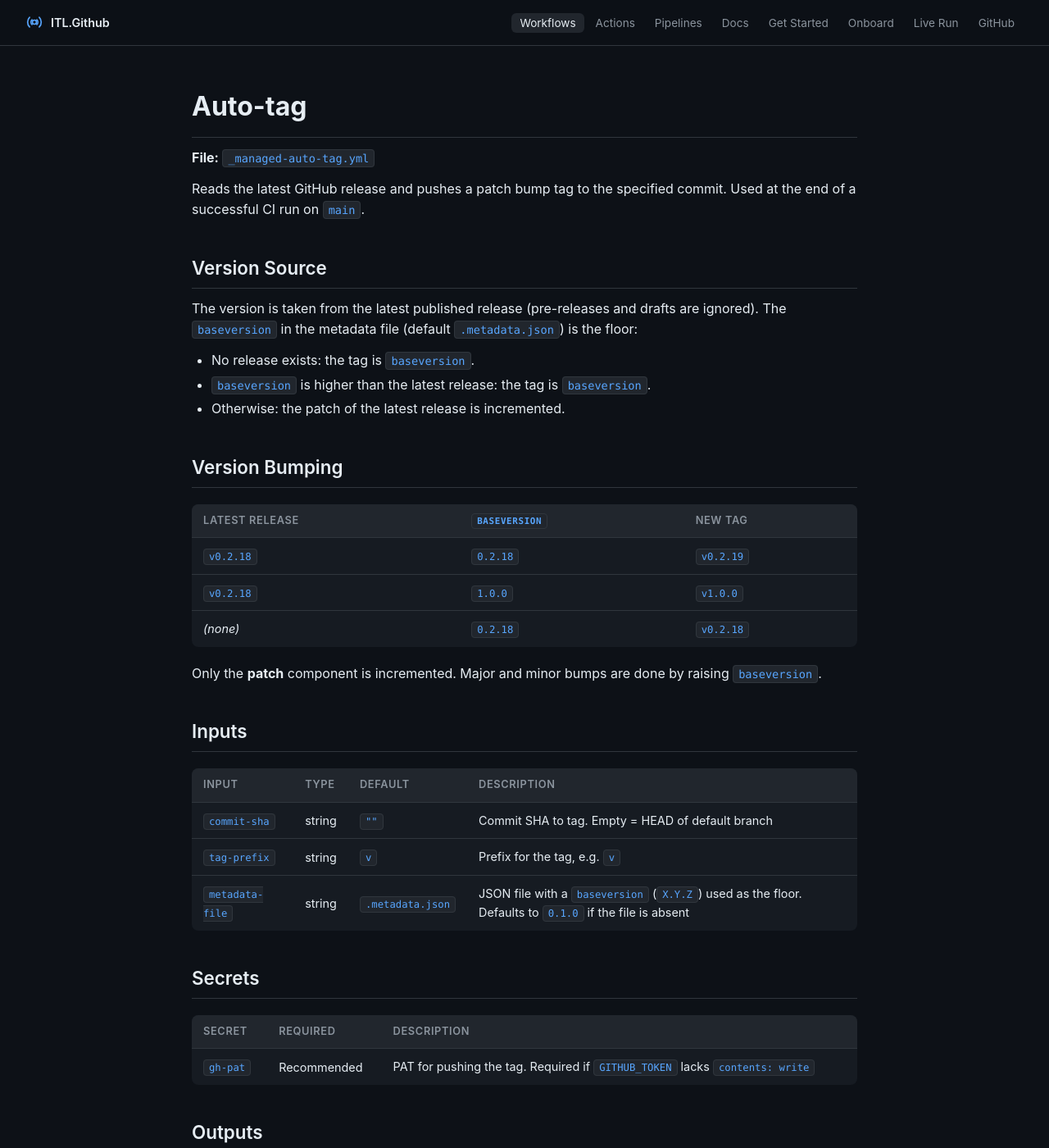
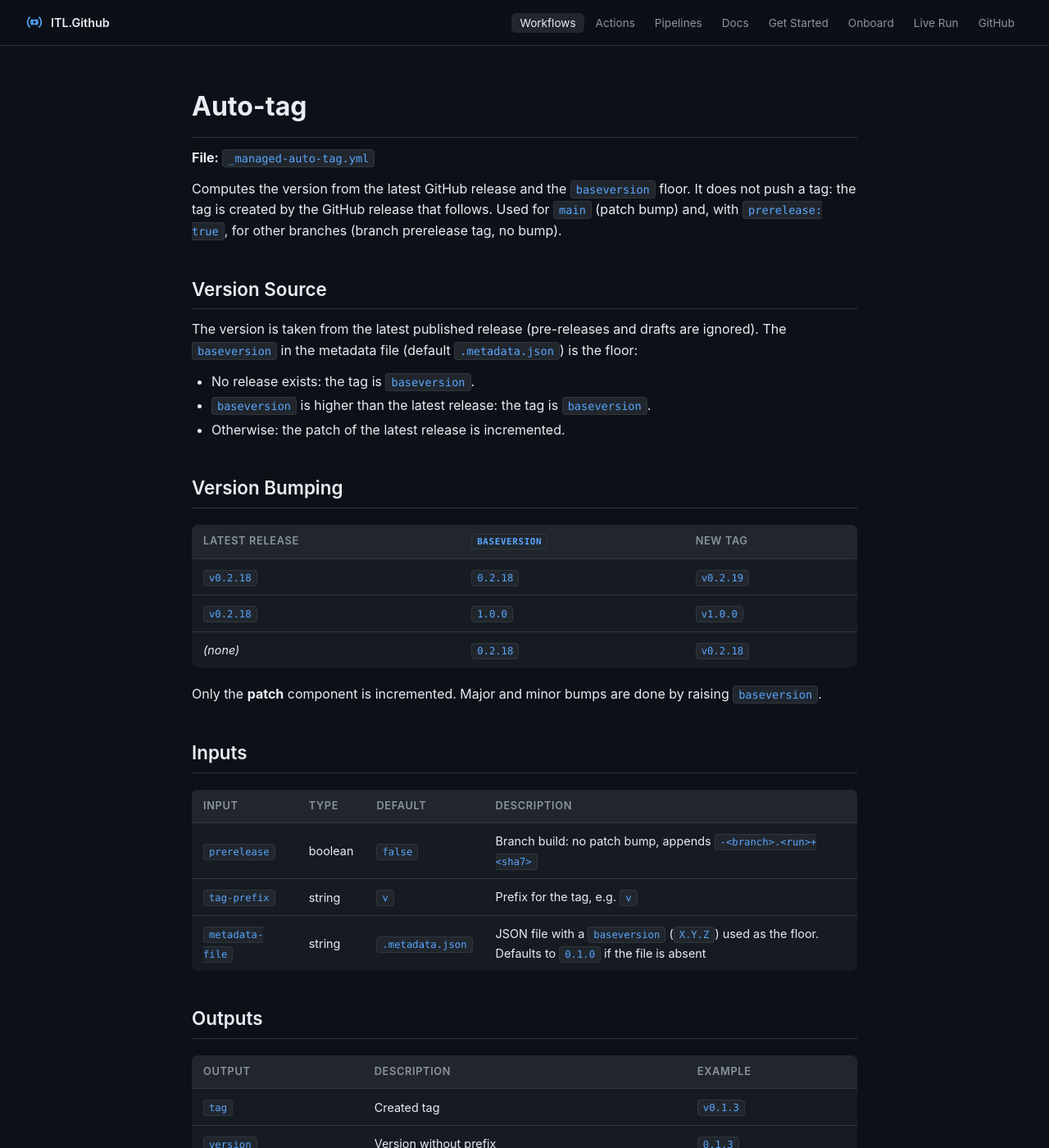
Before and after one commit to ITlusions/ITL.Github, a Jekyll site: the page built from docs/workflows/auto-tag.md, in a window 1280 px wide and 1400 px high. Shown: the whole window at 82% size. Built offline with Jekyll 4.4.1, drawn with Linux system fonts in a browser that asks for light colours; our own code applies the rules of GitHub Pages for plain Markdown files; some of the changed text lies outside the part shown.

Commit message:
feat: Refactor auto-tagging workflow to support prerelease tagging and remove branch tagging workflow

```diff
--- a/docs/workflows/auto-tag.md
+++ b/docs/workflows/auto-tag.md
@@ -2,8 +2,9 @@
 
 **File:** `_managed-auto-tag.yml`
 
-Reads the latest GitHub release and pushes a patch bump tag to the specified commit.
-Used at the end of a successful CI run on `main`.
+Computes the version from the latest GitHub release and the `baseversion` floor. It does not push a tag:
+the tag is created by the GitHub release that follows. Used for `main` (patch bump) and, with `prerelease: true`,
+for other branches (branch prerelease tag, no bump).
 
 ## Version Source
 
@@ -28,15 +29,9 @@ Only the **patch** component is incremented. Major and minor bumps are done by r
 
 | Input | Type | Default | Description |
 |---|---|---|---|
-| `commit-sha` | string | `""` | Commit SHA to tag. Empty = HEAD of default branch |
+| `prerelease` | boolean | `false` | Branch build: no patch bump, appends `-<branch>.<run>+<sha7>` |
 | `tag-prefix` | string | `v` | Prefix for the tag, e.g. `v` |
 | `metadata-file` | string | `.metadata.json` | JSON file with a `baseversion` (`X.Y.Z`) used as the floor. Defaults to `0.1.0` if the file is absent |
-
-## Secrets
-
-| Secret | Required | Description |
-|---|---|---|
-| `gh-pat` | Recommended | PAT for pushing the tag. Required if `GITHUB_TOKEN` lacks `contents: write` |
 
 ## Outputs
 
```
Also changed, not shown: other parts of docs/workflows/auto-tag.md (+2 -4 lines), .github/workflows/_managed-auto-tag.yml, .github/workflows/_managed-branch-tag.yml (deleted), .github/workflows/ci.yml.
